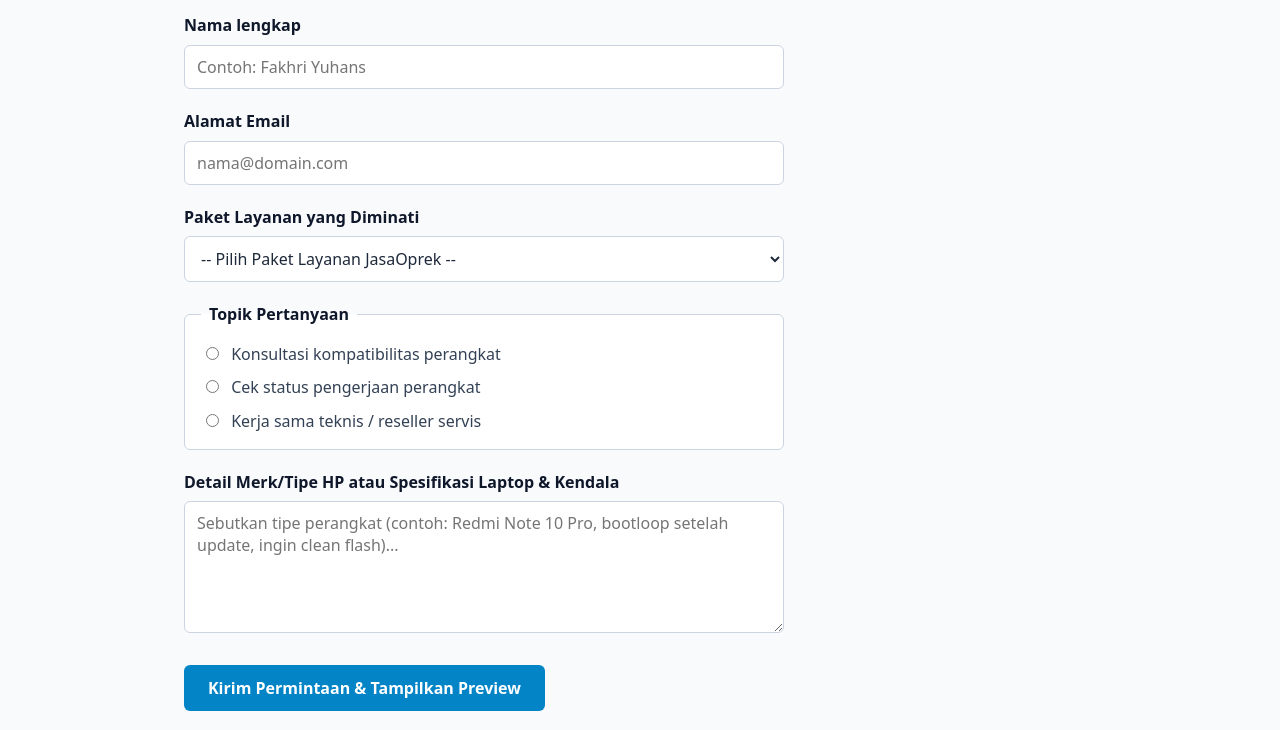
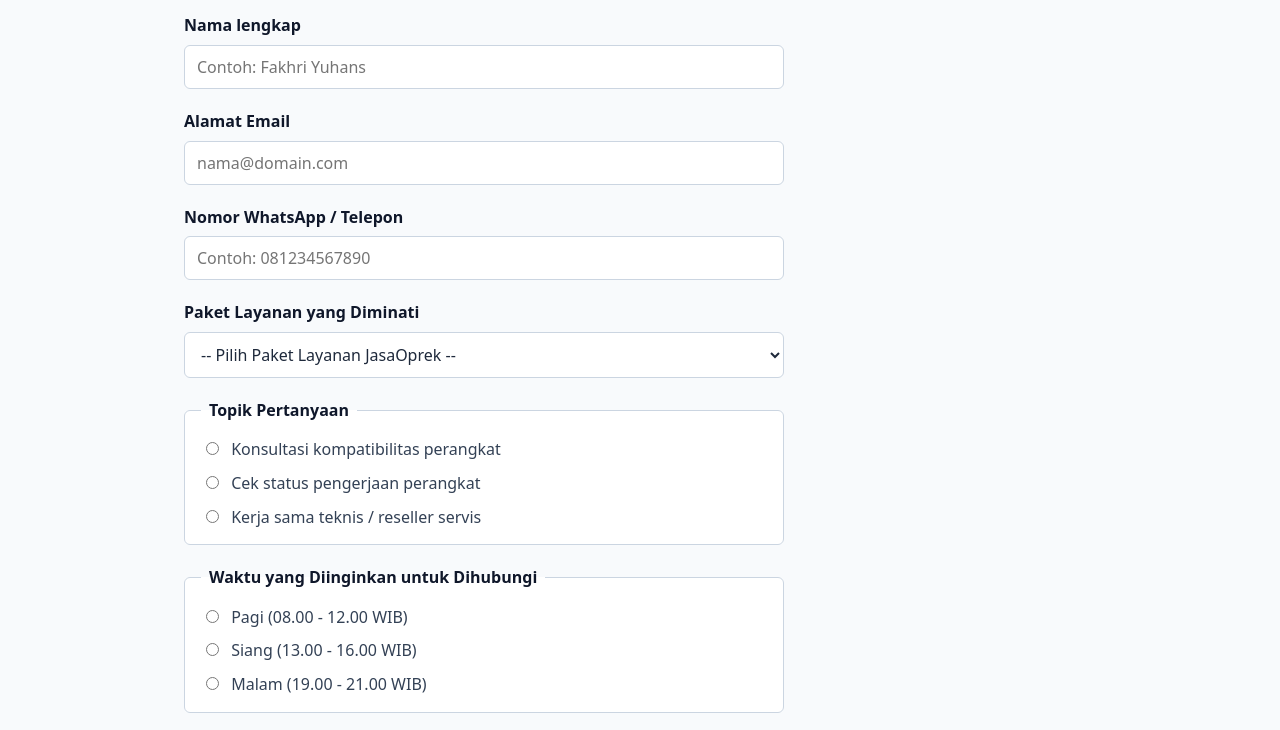
Before and after one commit to yuhansnurfw/website-umkm, a plain HTML site: page kontak.html in a window 1280 px wide. Shown: the part 219-949 px from the top of the page. Drawn offline with Linux system fonts and the light colour scheme.

Commit message:
ini tugas mandiri p04

```diff
--- a/js/form.js
+++ b/js/form.js
@@ -9,16 +9,20 @@ if (form && preview) {
 
     const nama = data.get("nama") || "-";
     const email = data.get("email") || "-";
+    const telepon = data.get("telepon") || "-";
     const paket = data.get("paket") || "-";
     const topik = data.get("topik") || "-";
+    const waktu = data.get("waktu") || "-";
     const pesan = data.get("pesan") || "-";
 
     preview.textContent = [
       "=== DATA PERMINTAAN SERVIS JASAOPREK ===",
       `Nama Pelanggan  : ${nama}`,
       `Email           : ${email}`,
+      `Nomor WhatsApp  : ${telepon}`,
       `Paket Layanan   : ${paket}`,
       `Topik Konsultasi: ${topik}`,
+      `Waktu Dihubungi : ${waktu}`,
       `Detail / Pesan  : ${pesan}`,
       "========================================",
       "Status: Form terkirim sukses tanpa reload. Teknisi akan segera memproses permintaan Anda.",
--- a/kontak.html
+++ b/kontak.html
@@ -3,7 +3,7 @@
   <head>
     <meta charset="utf-8" />
     <meta name="viewport" content="width=device-width, initial-scale=1" />
-    <title>Kontak Kami - JasaOprek Layanan &amp; Konsultasi</title>
+    <title>Kontak Kami - JasaOprek Layanan & Konsultasi</title>
     <link rel="stylesheet" href="css/style.css" />
     <script src="js/form.js" defer></script>
   </head>
@@ -38,6 +38,11 @@
         </div>
 
         <div class="field">
+          <label for="telepon">Nomor WhatsApp / Telepon</label>
+          <input id="telepon" name="telepon" type="tel" autocomplete="tel" required placeholder="Contoh: 081234567890" />
+        </div>
+
+        <div class="field">
           <label for="paket">Paket Layanan yang Diminati</label>
           <select id="paket" name="paket" required>
             <option value="">-- Pilih Paket Layanan JasaOprek --</option>
@@ -56,6 +61,13 @@
           <label><input type="radio" name="topik" value="konsultasi" required /> Konsultasi kompatibilitas perangkat</label>
           <label><input type="radio" name="topik" value="status-servis" /> Cek status pengerjaan perangkat</label>
           <label><input type="radio" name="topik" value="kerja-sama" /> Kerja sama teknis / reseller servis</label>
+        </fieldset>
+
+        <fieldset>
+          <legend>Waktu yang Diinginkan untuk Dihubungi</legend>
+          <label><input type="radio" name="waktu" value="pagi" required /> Pagi (08.00 - 12.00 WIB)</label>
+          <label><input type="radio" name="waktu" value="siang" /> Siang (13.00 - 16.00 WIB)</label>
+          <label><input type="radio" name="waktu" value="malam" /> Malam (19.00 - 21.00 WIB)</label>
         </fieldset>
 
         <div class="field">
```
